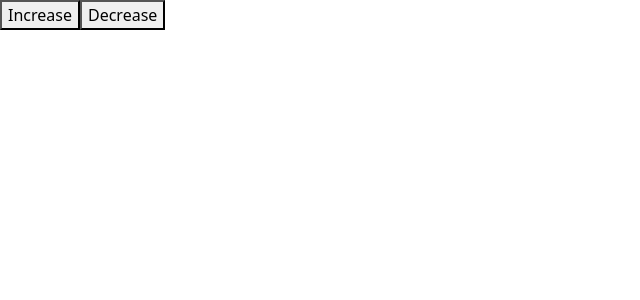
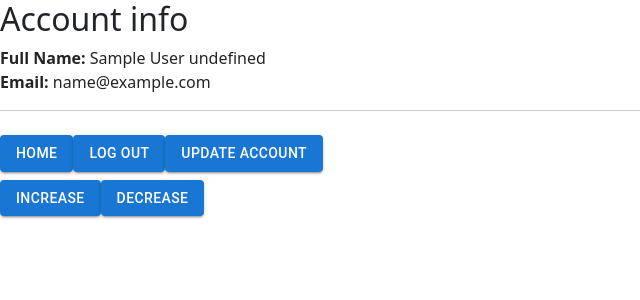
Before and after one commit to Valementajat/Eshop, a React (Create React App) app in the folder src/client/: page /account in a window 1280 px wide. Shown: the top 300 px of the page, without its empty margins (0-640 px from the left). Built offline with nearby package versions, Linux system fonts and the light colour scheme; sample sign-in values are in the browser's storage.

Commit message:
buttons right

```diff
--- a/src/client/src/pages/Account.js
+++ b/src/client/src/pages/Account.js
@@ -28,6 +28,7 @@ class Account extends Component {
     // Optionally, redirect the user to the login page or another page
     window.location.replace("/login");
  };
+
 
  render() {
     const user = JSON.parse(localStorage.getItem("user"));
@@ -61,23 +62,18 @@ class Account extends Component {
             Update Account
           </Button>
         </Link>
+        <br/>
 
+        <Button className="my-button-increase" variant="contained">
+      Increase
+    </Button><Button variant="contained">
+        Decrease
+      </Button>
       </div>
     );
  }
-
- render() {
-  return (
-     <div className="login-container">
-
-       <button onClick={this.handleButton1Click}>Increase</button>
-
-       <button onClick={this.handleButton2Click}>Decrease</button>
-
-       <div>{this.state.text}</div>
-     </div>
-  );
- }
 }
 
+
+
 export default Account;
```
